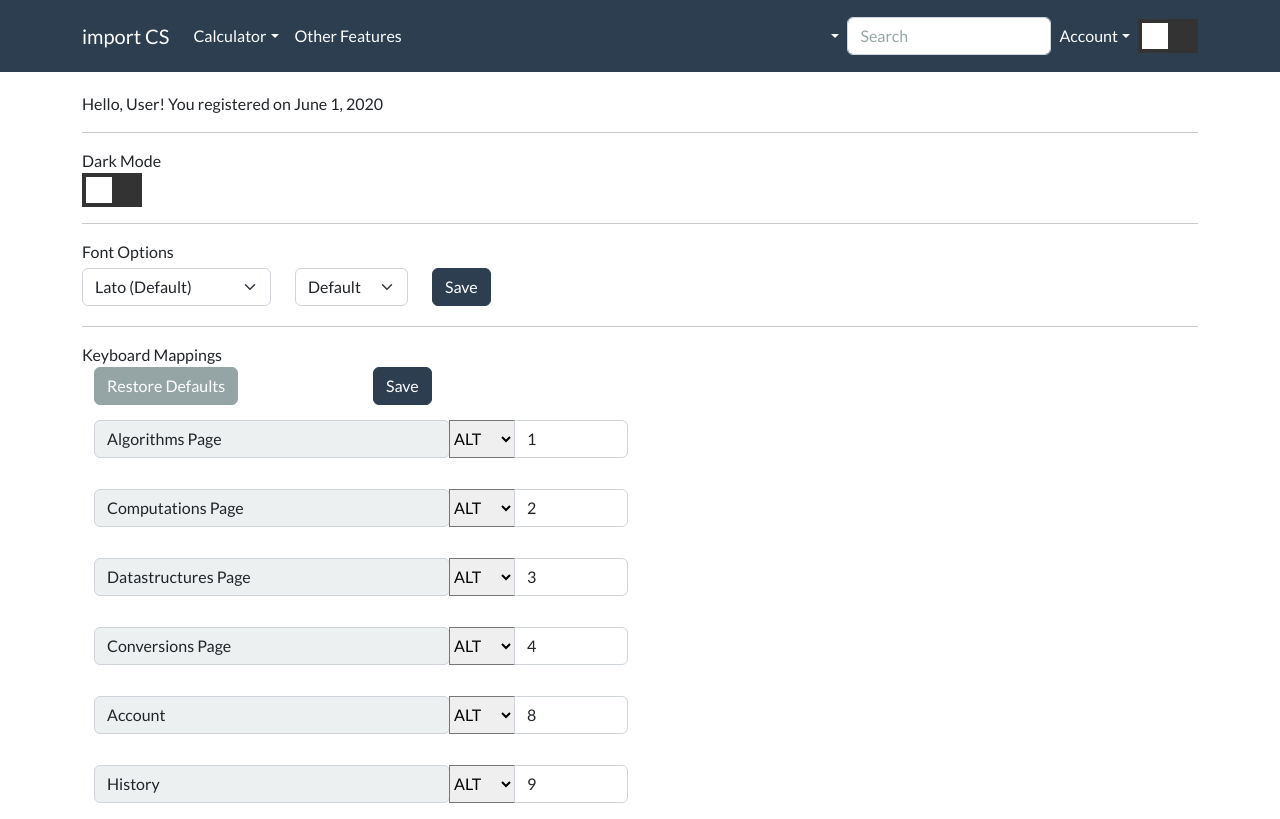
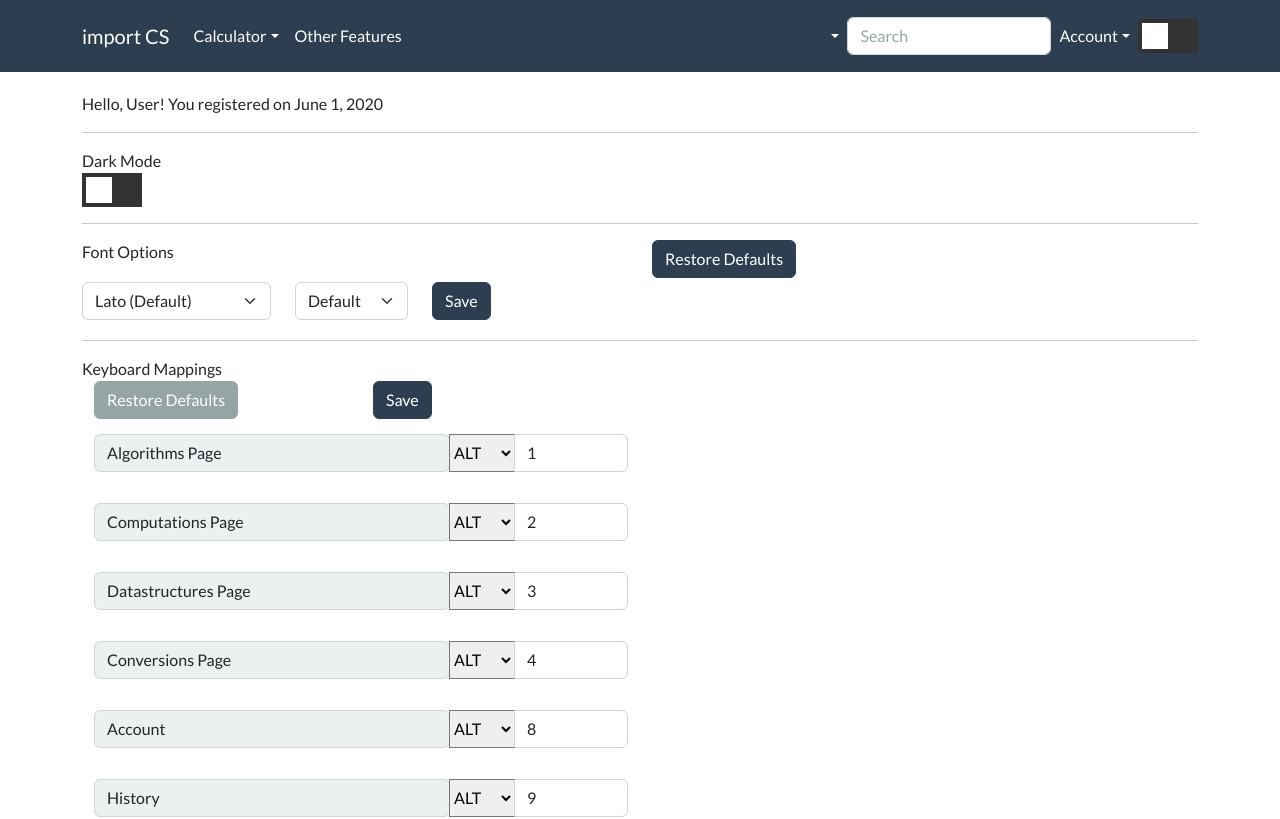
Before and after one commit to Team-2B-Determined/import-cs, a React (Create React App) app in the folder client/: page /account in a window 1280 px wide. Shown: the top 819 px of the page. Built offline with nearby package versions, Linux system fonts and the light colour scheme.

Commit message:
Restore Defaults Button

```diff
--- a/client/src/pages/accounts/FontEditor.tsx
+++ b/client/src/pages/accounts/FontEditor.tsx
@@ -93,7 +93,6 @@ const FontEditor = () => {
                 });
                 break;
         }
-
     }
 
     /**
@@ -129,9 +128,30 @@ const FontEditor = () => {
         window.location.reload();
     }
 
+    function restoreDefaults(){
+        localStorage.setItem('fontsPref',
+            JSON.stringify(
+                {
+                    family: "Lato, -apple-system, BlinkMacSystemFont, \"Segoe UI\", Roboto, \"Helvetica Neue\", Arial, sans-serif, \"Apple Color Emoji\", \"Segoe UI Emoji\", \"Segoe UI Symbol\"",
+                    fSize: "1.0rem"
+                }));
+        window.location.reload();
+    }
+
+
     return <>
         <div>
-            Font Options
+            <Row>
+                <Col>
+                    Font Options
+                </Col>
+                <Col>
+                    <Button type="submit"
+                            onClick={restoreDefaults}>
+                        Restore Defaults
+                    </Button>
+                </Col>
+            </Row>
         </div>
         <Form>
             <Row className="align-items-center">
```
